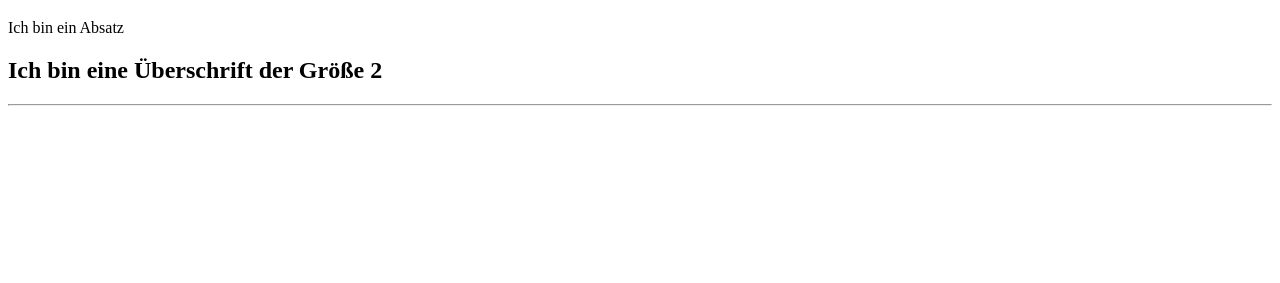
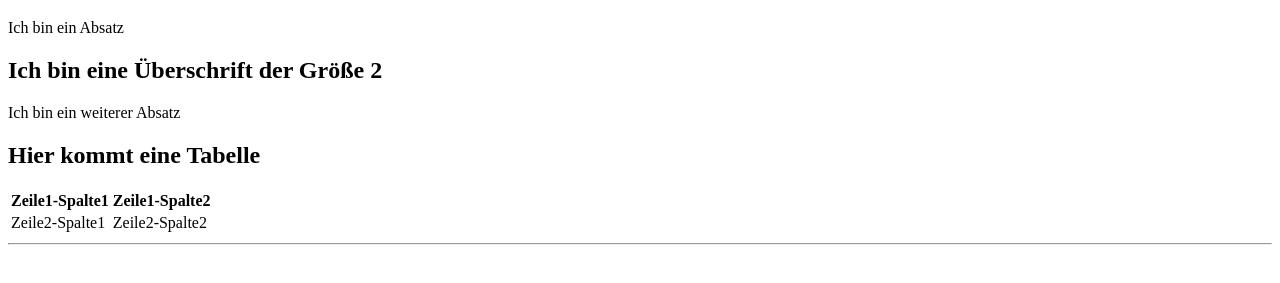
Before and after one commit to bm156661/HTML-Grundgeruest, a plain HTML site: page Index.html in a window 1280 px wide. Shown: the part 61-344 px from the top of the page. Drawn offline with Linux system fonts and the light colour scheme.

Commit message:
Tabelle erstellt

```diff
--- a/Index.html
+++ b/Index.html
@@ -9,7 +9,25 @@
     <h1>Ich bin eine Überschrift der Größe 1</h1>
     <p>Ich bin ein Absatz</p>
     <h2>Ich bin eine Überschrift der Größe 2</h2>
+    <p>Ich bin ein weiterer Absatz</p>
     <!--Ich bin ein Kommentar-->
+
+    <H2>Hier kommt eine Tabelle</H2>
+
+    <table>
+        <tr>
+            <th>
+                Zeile1-Spalte1
+            </th>
+            <th>
+                Zeile1-Spalte2
+            </th>
+        </tr>
+        <tr>
+            <td>Zeile2-Spalte1</td>
+            <td>Zeile2-Spalte2</td>
+        </tr>
+    </table>
     <hr>
 </body>
 </html>
```
